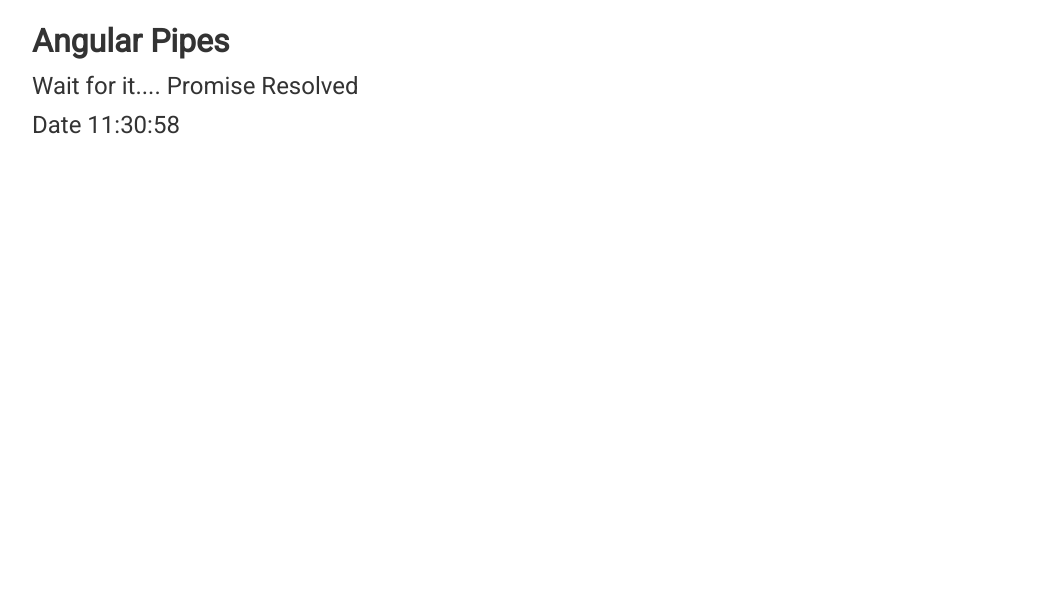
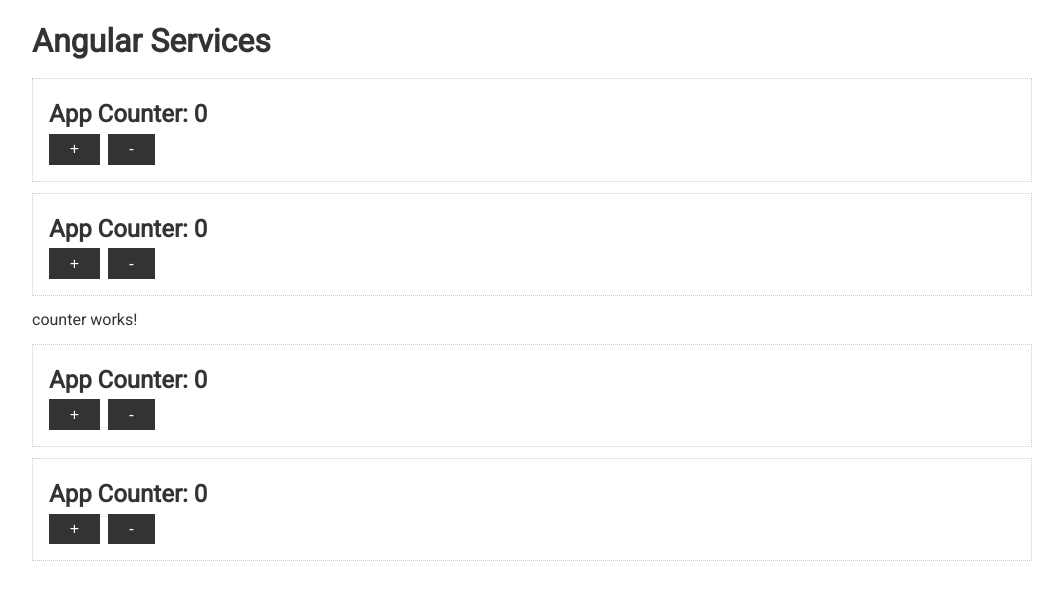
Before and after one commit to Baranov-Dmitry/angular-lesons, an Angular app: page / in a window 1280 px wide. Shown: the top 600 px of the page, without its empty margins (108-1171 px from the left). Built offline with nearby package versions, Linux system fonts and the light colour scheme.

Commit message:
status: services complited

```diff
--- a/src/app/app.component.html
+++ b/src/app/app.component.html
@@ -1,13 +1,19 @@
 <div class="container">
-  <h1>Angular Pipes</h1>
+  <h1>Angular Services</h1>
 
-  <p>
-    Wait for it.... {{ p | async }}
-  </p>
+  <div class="card">
+    <h2>App Counter: {{ appCounterService.counter }}</h2>
+    <button class="btn" (click)="appCounterService.increase()">+</button>
+    <button class="btn" (click)="appCounterService.decrease()">-</button>
+  </div>
 
-  <p>
-    Date {{ date | date:'HH:mm:ss' }}
-  </p>
+  <div class="card">
+    <h2>App Counter: {{ appLocalCounterService.counter }}</h2>
+    <button class="btn" (click)="appLocalCounterService.increase()">+</button>
+    <button class="btn" (click)="appLocalCounterService.decrease()">-</button>
+  </div>
+
+  <app-counter></app-counter>
 
 </div>
 
--- a/src/app/app.component.ts
+++ b/src/app/app.component.ts
@@ -1,35 +1,18 @@
 import {Component, OnInit} from '@angular/core'
-import { Observable } from 'rxjs'
-
-export interface Post {
-  title: string,
-  text: string
-}
+import { AppCounterServices } from './services/app-counter.services';
+import { AppLocalCounterServices } from './services/app-local-counter.services';
 
 @Component({
   selector: 'app-root',
   templateUrl: './app.component.html',
-  styleUrls: ['./app.component.scss']
+  styleUrls: ['./app.component.scss'],
+  providers: [AppLocalCounterServices]
 })
-export class AppComponent implements OnInit {
+export class AppComponent  {
 
-  p: Promise<string> = new Promise<string>( resolve => {
-    setTimeout(() => {
-      resolve('Promise Resolved')
-    }, 4000)
-  })
+  constructor(public appCounterService: AppCounterServices,
+    public appLocalCounterService: AppLocalCounterServices ) {
 
-  date$: Observable<Date> = new Observable(obs => {
-    setInterval(() => {
-      obs.next(new Date())
-    }, 1000)
-  })
+  }
 
-  date: Date
-
-  ngOnInit(): void {
-    this.date$.subscribe( date => {
-      this.date = date
-    })
-  }
 }
--- /dev/null
+++ b/src/app/counter/counter.component.html
@@ -0,0 +1,12 @@
+<p>counter works!</p>
+<div class="card">
+  <h2>App Counter: {{ appCounterService.counter }}</h2>
+  <button class="btn" (click)="appCounterService.increase()">+</button>
+  <button class="btn" (click)="appCounterService.decrease()">-</button>
+</div>
+
+<div class="card">
+  <h2>App Counter: {{ appLocalCounterService.counter }}</h2>
+  <button class="btn" (click)="appLocalCounterService.increase()">+</button>
+  <button class="btn" (click)="appLocalCounterService.decrease()">-</button>
+</div>
--- /dev/null
+++ b/src/app/counter/counter.component.ts
@@ -0,0 +1,18 @@
+import { Component } from '@angular/core';
+import { AppLocalCounterServices } from '../services/app-local-counter.services';
+import { AppCounterServices } from '../services/app-counter.services';
+
+@Component({
+  selector: 'app-counter',
+  templateUrl: './counter.component.html',
+  styleUrls: ['./counter.component.scss'],
+  providers: [AppLocalCounterServices]
+})
+export class CounterComponent  {
+
+  constructor(public appCounterService: AppCounterServices,
+    public appLocalCounterService: AppLocalCounterServices ) {
+  }
+
+
+}
--- a/src/app/pipes/filter.pipe.ts
+++ /dev/null
@@ -1,20 +0,0 @@
-import { Pipe, PipeTransform } from '@angular/core';
-import { Post } from '../app.component';
-
-@Pipe({
-  name: 'filter',
-  pure: false
-})
-
-export class FilterPipe implements PipeTransform {
-  transform(posts: Post[], search: string = '', searchFild: string = 'title'): any {
-    if (!search.trim()) {
-      return posts
-    }
-
-    return posts.filter( post => {
-      return post[searchFild].toLowerCase().includes(search.toLowerCase())
-    })
-
-  }
-}
--- a/src/app/pipes/muit-by-pipe.ts
+++ /dev/null
@@ -1,11 +0,0 @@
-import { Pipe, PipeTransform } from '@angular/core';
-
-@Pipe({
-  name: 'mult'
-})
-
-export class MultByPipe implements PipeTransform {
-  transform(num: number, pow: number = 2): number {
-    return num * pow
-  }
-}
--- /dev/null
+++ b/src/app/services/app-counter.services.ts
@@ -0,0 +1,29 @@
+import { Injectable } from '@angular/core'
+import { LogService } from './log.service'
+
+@Injectable({
+  providedIn: 'root'
+})
+export class AppCounterServices {
+  counter = 0
+
+  constructor(private logServices: LogService) {
+
+  }
+
+  increase() {
+    this.logServices.log('increase')
+    this.counter++
+  }
+
+  decrease() {
+    this.logServices.log('decrease')
+    this.counter--
+  }
+
+  getCounter() {
+    this.logServices.log('getCounter')
+    return this.counter
+  }
+
+}
--- /dev/null
+++ b/src/app/services/app-local-counter.services.ts
@@ -0,0 +1,19 @@
+import { Injectable } from '@angular/core'
+
+@Injectable()
+export class AppLocalCounterServices {
+  counter = 0
+
+  increase() {
+    this.counter++
+  }
+
+  decrease() {
+    this.counter--
+  }
+
+  getCounter() {
+    return this.counter
+  }
+
+}
--- /dev/null
+++ b/src/app/services/log.service.ts
@@ -0,0 +1,11 @@
+import { Injectable } from '@angular/core';
+
+@Injectable({
+  providedIn: 'root'
+})
+export class LogService {
+
+  log(text) {
+    console.log(`log: ${text}`)
+  }
+}
```
Also changed, not shown: src/app/app.module.ts (+7 -5 lines), src/app/counter/counter.component.scss (added).
